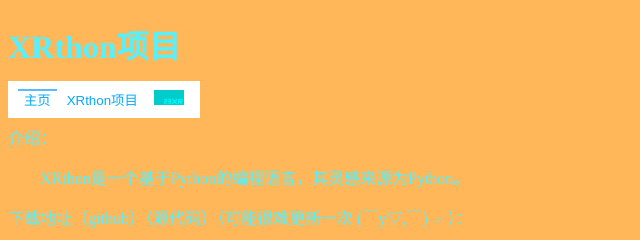
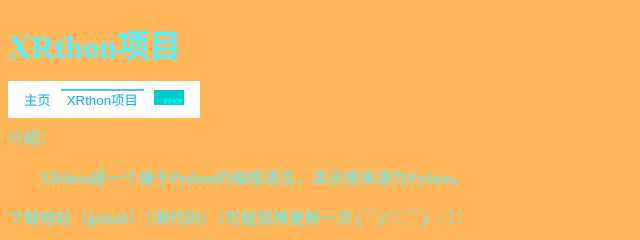
Before and after one commit to sxxyrry/XRthon_Project, a plain HTML site: page index.html in a window 1280 px wide. Shown: the top 240 px of the page, 0-640 px from the left. Drawn offline with Linux system fonts and the light colour scheme.

Commit message:
update Web

```diff
--- a/css.css
+++ b/css.css
@@ -23,7 +23,7 @@ or-bar button{
     border: 0;
     height: 0;
 }
-or-bar :nth-child(1) button{
+or-bar :nth-child(2) button{
     background-color: rgb(92, 184, 255);
 }
 or-bar button:hover{
```
